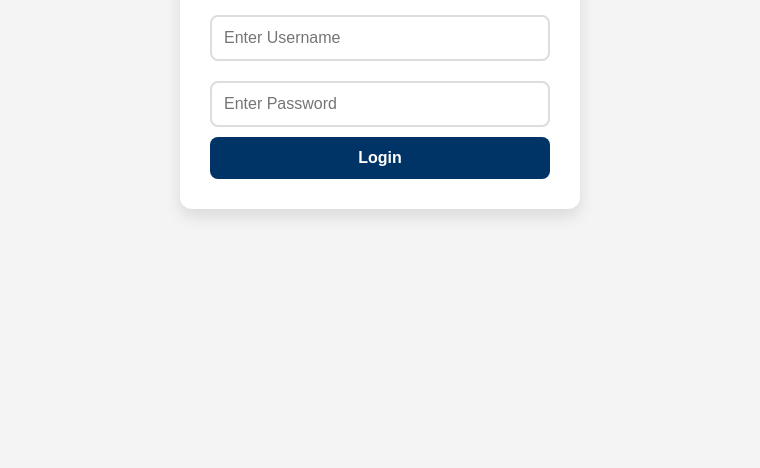
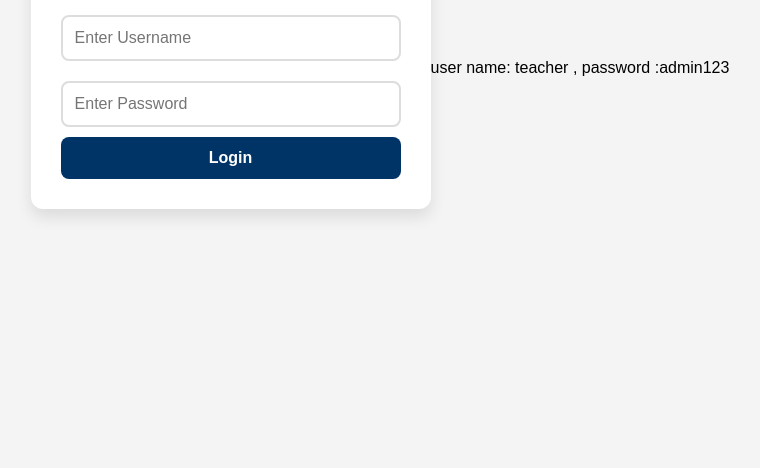
Before and after one commit to mothadaka-nani/CLASSROOM-ATTENDANCE-APPLICATION, a plain HTML site: page index.html in a window 1280 px wide. Shown: the part 332-800 px from the top of the page, without its empty margins (260-1020 px from the left). Drawn offline with Linux system fonts and the light colour scheme.

Commit message:
Update index.html
password clearance

```diff
--- a/index.html
+++ b/index.html
@@ -94,6 +94,7 @@ body {
         <button onclick="login()">Login</button>
         <p id="errorMessage" class="error"></p>
     </div>
+    <p>user name: teacher , password :admin123</p>
 
     <script>
         function login() {
```
